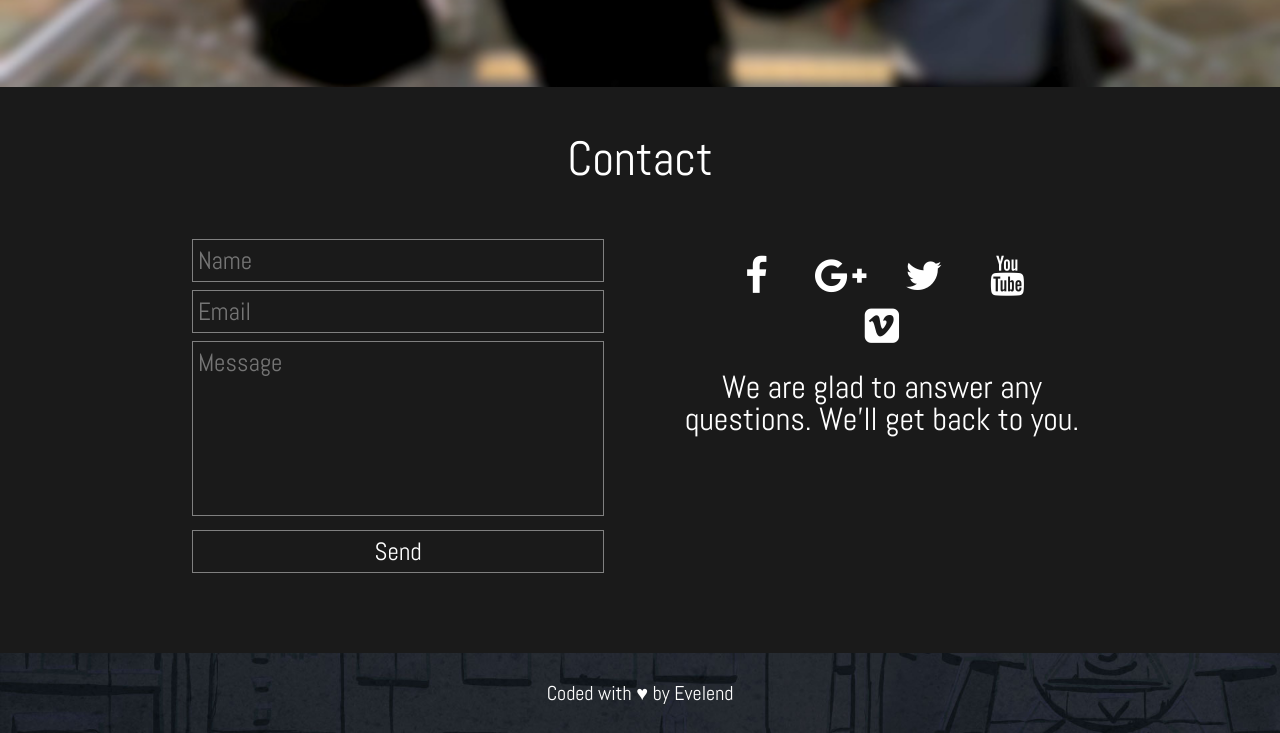
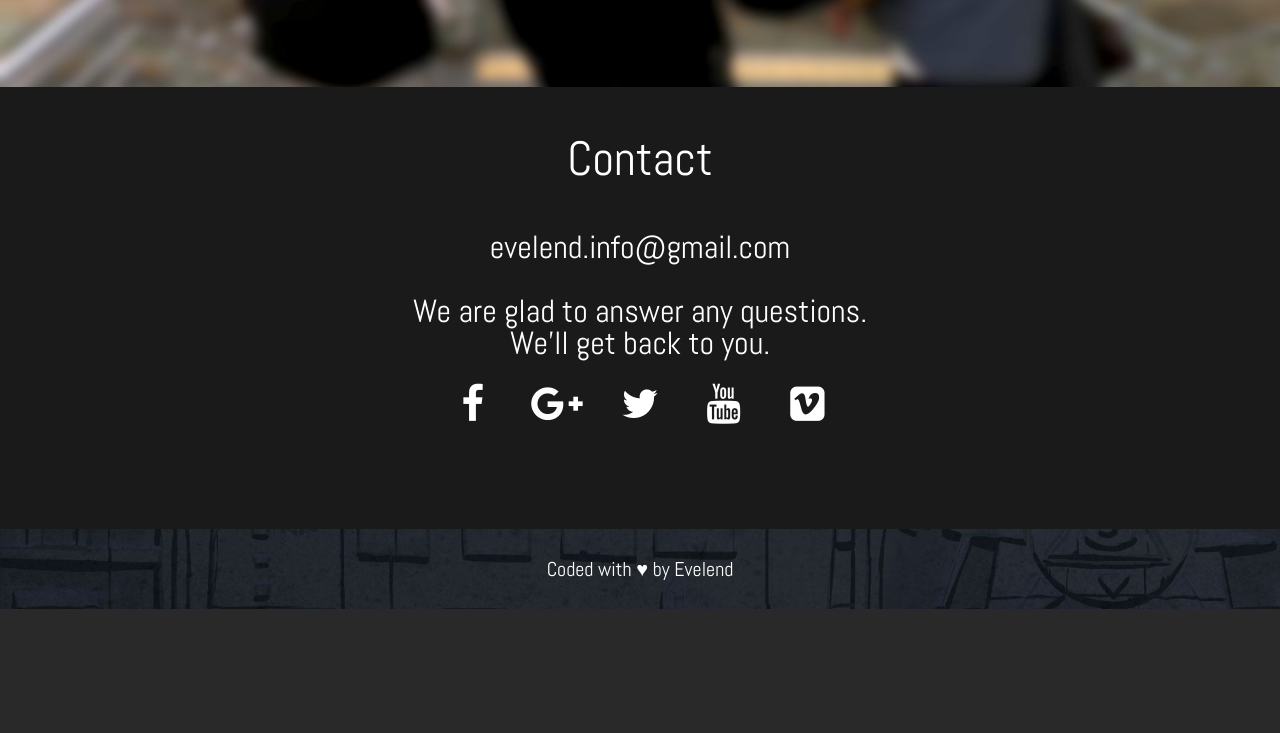
Before and after one commit to Evelend/evelend-website, a plain HTML site: page _site/index.html in a window 1280 px wide. Shown: the part 1901-2634 px from the top of the page. After the commit the page ends 2510 px from the top, so only its background shows below. Drawn offline with Linux system fonts and the light colour scheme.

Commit message:
quick fixes!

```diff
--- a/_site/index.html
+++ b/_site/index.html
@@ -82,15 +82,9 @@
   <div id="contact">
     <div class="content">
       <h2>Contact</h2>
-      <form name="contactform" action="/cgi-bin/send-email.php" method="POST">
-        <input type="text" placeholder="Name" maxlength="50" name="first_name" required>
-        <input id="lastname" name="lastname" maxlength="50" placeholder="Last Name">
-        <input type="email" placeholder="Email" name="email" required>
-        <textarea name="comments" placeholder="Message" required></textarea>
-        <br>
-        <input id="send" type = "submit" value = "Send">
-      </form>
       <div id='contactinfo'>
+        <p>evelend.info@gmail.com<br><br></p>
+        <p>We are glad to answer any questions.<br> We'll get back to you.</p>
 
         <div class="social">
           <a href="https://www.facebook.com/evelend" target="_blank">
@@ -109,9 +103,7 @@
               <i class="fa fa-vimeo-square"></i>
           </a>
         </div>
-          <p>We are glad to answer any questions. We'll get back to you.</p>
     </div>
-      <div style="clear: both;"></div>
     </div>
   </div>
 <footer>
--- a/_site/style.css
+++ b/_site/style.css
@@ -279,10 +279,6 @@ input[type="submit"]:hover{
     cursor: pointer;
     background: rgba(120,120,120,0.1)
 }
-#contactinfo{
-  width: 46%;
-  float: right;
-}
 #contactinfo p{
   margin: 0;
 }
--- a/style.css
+++ b/style.css
@@ -279,10 +279,6 @@ input[type="submit"]:hover{
     cursor: pointer;
     background: rgba(120,120,120,0.1)
 }
-#contactinfo{
-  width: 46%;
-  float: right;
-}
 #contactinfo p{
   margin: 0;
 }
```
Also changed, not shown: index.html (+2 -10 lines). Lines whose indentation alone changed are shown as unchanged.
